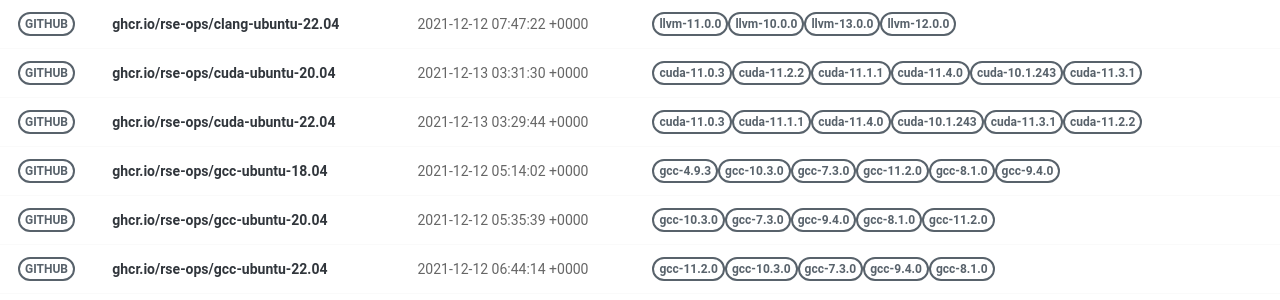
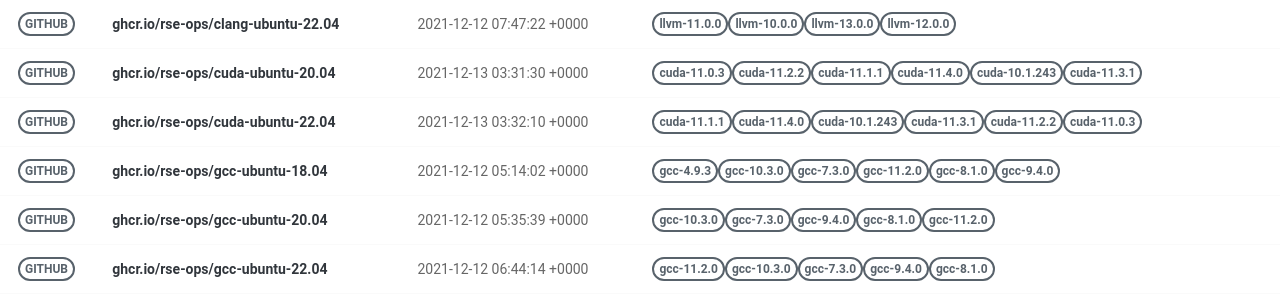
Before and after one commit to rse-ops/docker-images, a Jekyll site: the page built from pages/index.md, in a window 1280 px wide. Shown: the part 228-528 px from the top of the page. Built offline with Jekyll 4.4.1, drawn with Linux system fonts in a browser that asks for light colours; nearby versions of some CDN libraries.

Commit message:
Automated push to update library 2021-12-13

```diff
--- a/_library/ghcr.io-rse-ops-cuda-ubuntu-22.04.md
+++ b/_library/ghcr.io-rse-ops-cuda-ubuntu-22.04.md
@@ -1,14 +1,11 @@
 ---
 layout: container
 name: ghcr.io/rse-ops/cuda-ubuntu-22.04
-updated_at: 2021-12-13 03:29:44.594897
+updated_at: 2021-12-13 03:32:10.037013
 
 
 container_url: https://github.com/orgs/rse-ops/packages/container/package/cuda-ubuntu-22.04
 versions:
- - tag: cuda-11.0.3
-   dockerfile: https://github.com/rse-ops/docker-images/blob/main/ubuntu/cuda/Dockerfile
-   manifest: https://crane.ggcr.dev/manifest/ghcr.io/rse-ops/cuda-ubuntu-22.04:cuda-11.0.3
  - tag: cuda-11.1.1
    dockerfile: https://github.com/rse-ops/docker-images/blob/main/ubuntu/cuda/Dockerfile
    manifest: https://crane.ggcr.dev/manifest/ghcr.io/rse-ops/cuda-ubuntu-22.04:cuda-11.1.1
```
Also changed, not shown: other parts of _library/ghcr.io-rse-ops-cuda-ubuntu-22.04.md (+3 -0 lines).
